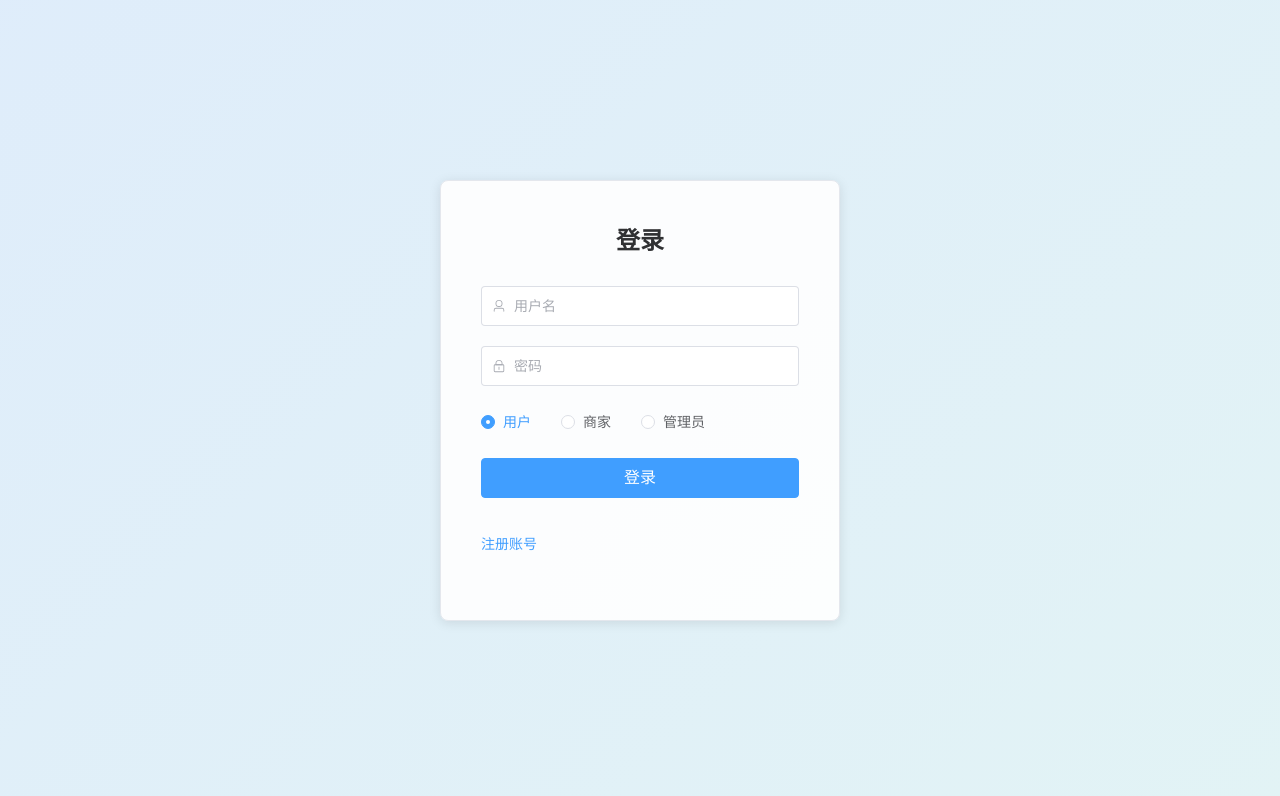
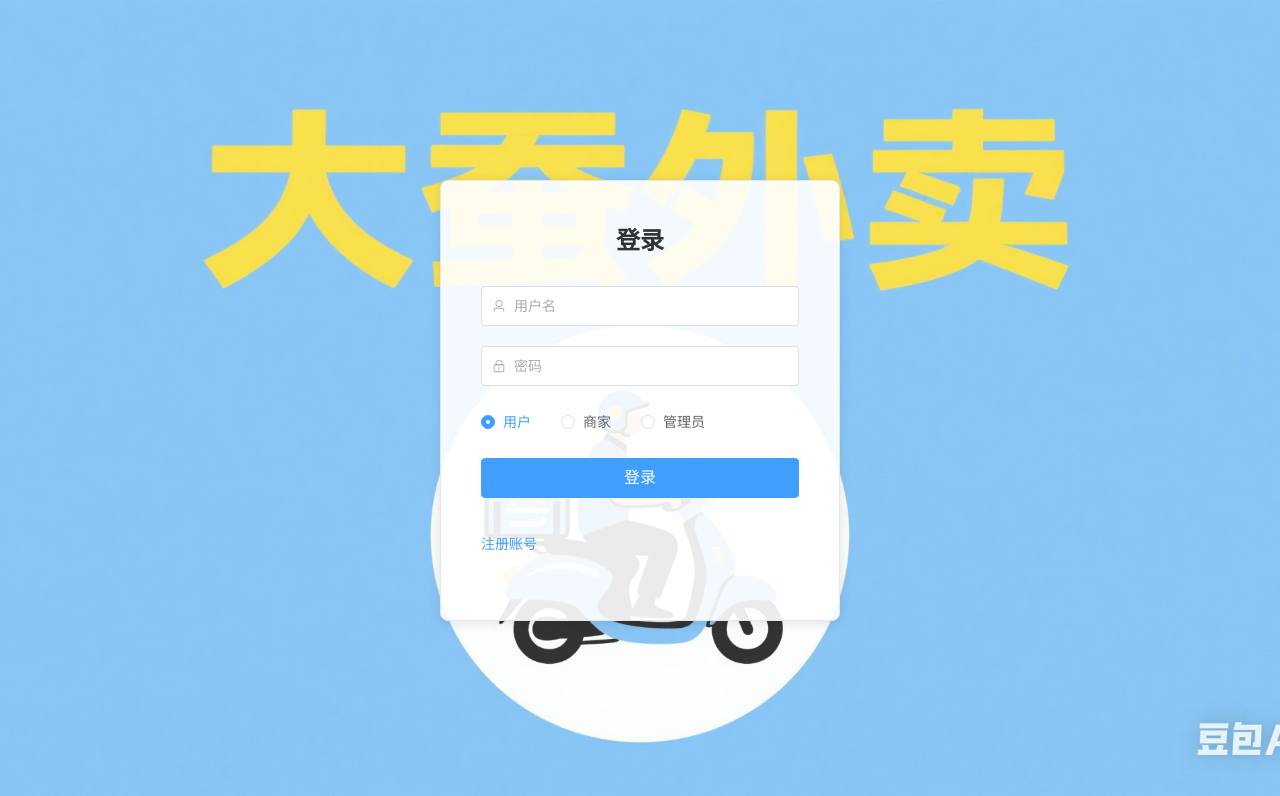
Before and after one commit to BTTjingling/takeout, a Vue app in the folder takeout-frontend/: page /login in a window 1280 px wide. Shown: the top 796 px of the page. Built offline with nearby package versions, Linux system fonts and the light colour scheme.

Commit message:
用户界面图片显示

```diff
--- a/takeout-frontend/src/views/Login.vue
+++ b/takeout-frontend/src/views/Login.vue
@@ -179,8 +179,11 @@
   left: 0;
   right: 0;
   bottom: 0;
-  background: linear-gradient(135deg, #1890ff 0%, #36cfc9 100%);
-  opacity: 0.1;
+  background-image: url('/images/1.png');
+  background-size: cover; /* 让图片覆盖整个容器 */
+  background-position: center; /* 图片居中显示 */
+  background-repeat: no-repeat; /* 不重复显示图片 */
+  opacity: 0.8; /* 设置图片透明度 */
   z-index: 0;
 }
 
```
Also changed, not shown: takeout-frontend/public/images/1.png (added), takeout-frontend/public/images/登录界面.png (added).
